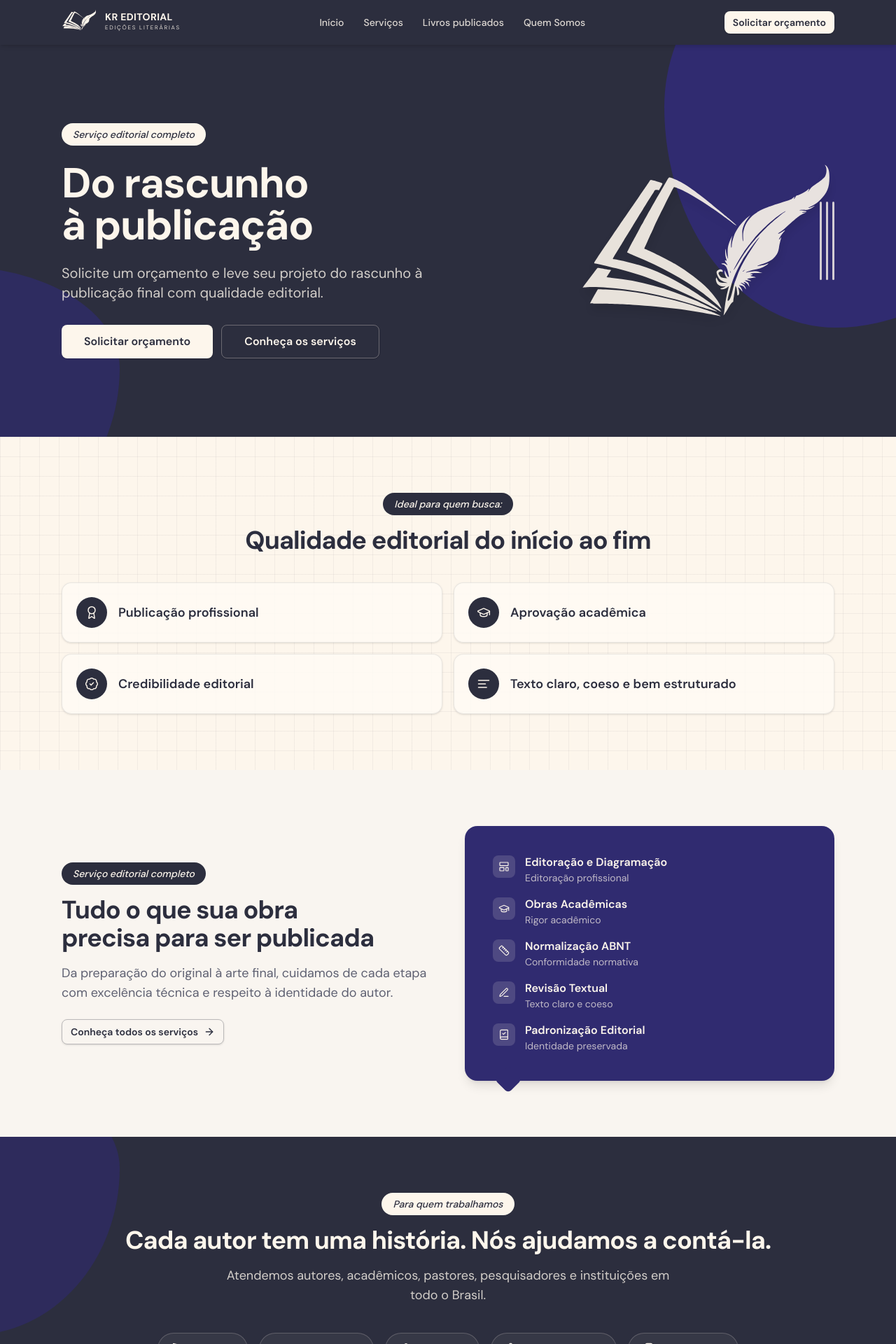
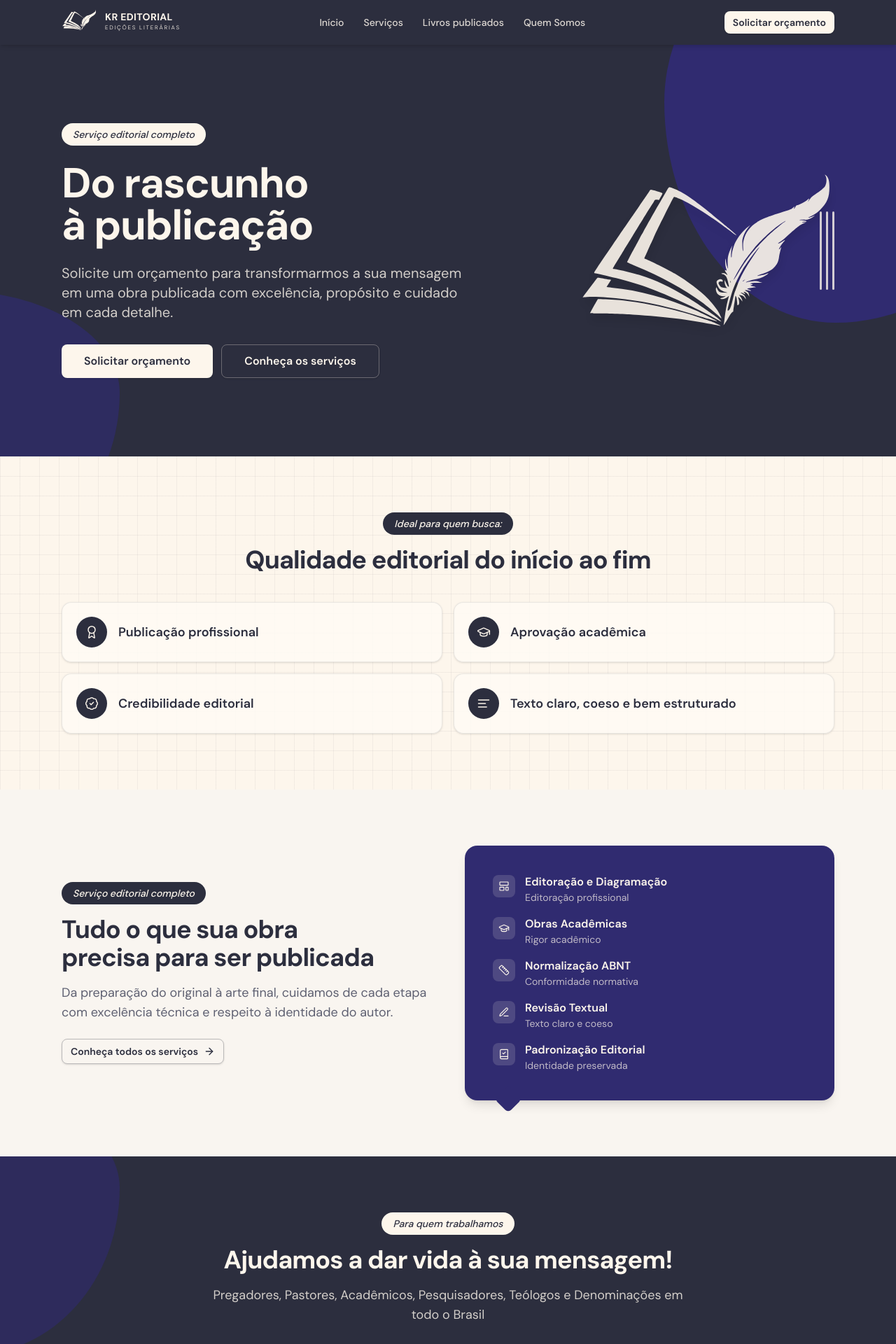
Before and after one commit to kr-editorial/kr-website, a Next.js app in the folder app/: page / in a window 1280 px wide. Shown: the top 1920 px of the page at 70% size. Built offline with nearby package versions, Linux system fonts and the light colour scheme.

Commit message:
Adjust copy
Signed-off-by: Adriano Lazzaretti <lazzaretti136@gmail.com>

```diff
--- a/app/components/layout/site-footer.tsx
+++ b/app/components/layout/site-footer.tsx
@@ -19,8 +19,7 @@ export function SiteFooter() {
         <div className="space-y-4">
           <Logo variant="light" size="md" />
           <p className="max-w-xs text-sm leading-relaxed text-cream/70">
-            Do rascunho à publicação: editoração, diagramação, revisão textual
-            e normalização com qualidade editorial.
+            Do rascunho à publicação, cuidamos de cada etapa com zelo, excelência e propósito.
           </p>
           <TripleStripe orientation="horizontal" className="opacity-60" />
         </div>
--- a/app/components/sections/audience-section.tsx
+++ b/app/components/sections/audience-section.tsx
@@ -26,8 +26,8 @@ export function AudienceSection() {
         <SectionHeading
           tone="dark"
           pill="Para quem trabalhamos"
-          title="Cada autor tem uma história. Nós ajudamos a contá-la."
-          subtitle="Atendemos autores, acadêmicos, pastores, pesquisadores e instituições em todo o Brasil."
+          title="Ajudamos a dar vida à sua mensagem!"
+          subtitle="Pregadores, Pastores, Acadêmicos, Pesquisadores, Teólogos e Denominações em todo o Brasil"
         />
         <ul className="flex flex-wrap items-center justify-center gap-3 sm:gap-4">
           {site.audiences.map((audience) => {
--- a/app/content/site.json
+++ b/app/content/site.json
@@ -23,11 +23,11 @@
     "mission": "Nossa missão é servir autores cristãos com excelência editorial, oferecendo cuidado, profissionalismo e dedicação em cada etapa da construção de uma obra.",
     "belief": "Nós acreditamos que um livro é mais do que um conjunto de páginas, é uma mensagem que ganha forma, uma história que permanece e uma voz que pode continuar alcançando pessoas mesmo quando o autor já não está presente para pronunciá-la.",
     "commitment": "Por isso, cada projeto que chega à KR Editorial é tratado com seriedade e propósito; desde a concepção de um rascunho até a publicação, buscamos unir qualidade, identidade, técnica e excelência, respeitando a essência de cada autor e a mensagem que ele deseja transmitir, porque acreditamos que aquilo que Deus coloca no coração de alguém merece ser preparado com excelência para alcançar o coração de outros.",
-    "tagline": "A KR Editorial transforma mensagens em obras e preserva as histórias para que o seu sonho alcance gerações!"
+    "tagline": "Trabalhamos com excelência, zelo e responsabilidade, honrando a identidade de cada autor e tratando cada obra com o cuidado que uma mensagem confiada por Deus merece."
   },
-  "mission": "A KR Editorial transforma mensagens em obras e preserva as histórias para que o seu sonho alcance gerações!",
+  "mission": "Trabalhamos com excelência, zelo e responsabilidade, honrando a identidade de cada autor e tratando cada obra com o cuidado que uma mensagem confiada por Deus merece.",
   "heroHeadline": "Do rascunho à publicação",
-  "heroCta": "Solicite um orçamento e leve seu projeto do rascunho à publicação final com qualidade editorial.",
+  "heroCta": "Solicite um orçamento para transformarmos a sua mensagem em uma obra publicada com excelência, propósito e cuidado em cada detalhe.",
   "valueProps": [
     "Publicação profissional",
     "Aprovação acadêmica",
```
